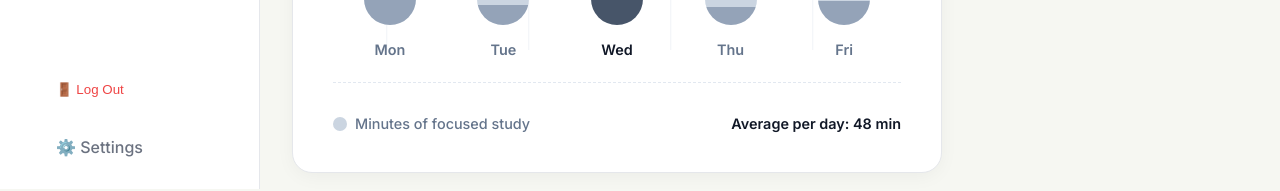
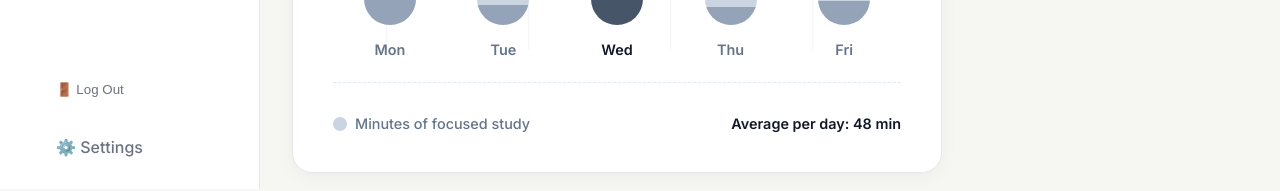
Before and after one commit to D4rk-Satan/mooncliq-orbit, a Next.js app: page /dashboard in a window 1280 px wide. Shown: the part 611-802 px from the top of the page. Built offline with nearby package versions, Linux system fonts and the light colour scheme; no server answers; what aws-amplify would draw is missing.

Commit message:
Remove hardcoded red color from Log Out button to match Settings button design

```diff
--- a/src/components/Sidebar.js
+++ b/src/components/Sidebar.js
@@ -37,7 +37,7 @@ export default function Sidebar() {
         <button
           onClick={handleSignOut}
           className="nav-item"
-          style={{ display: 'block', width: '100%', textAlign: 'left', background: 'none', border: 'none', cursor: 'pointer', color: '#ef4444' }}
+          style={{ display: 'block', width: '100%', textAlign: 'left', background: 'none', border: 'none', cursor: 'pointer' }}
         >
           🚪 Log Out
         </button>
```
